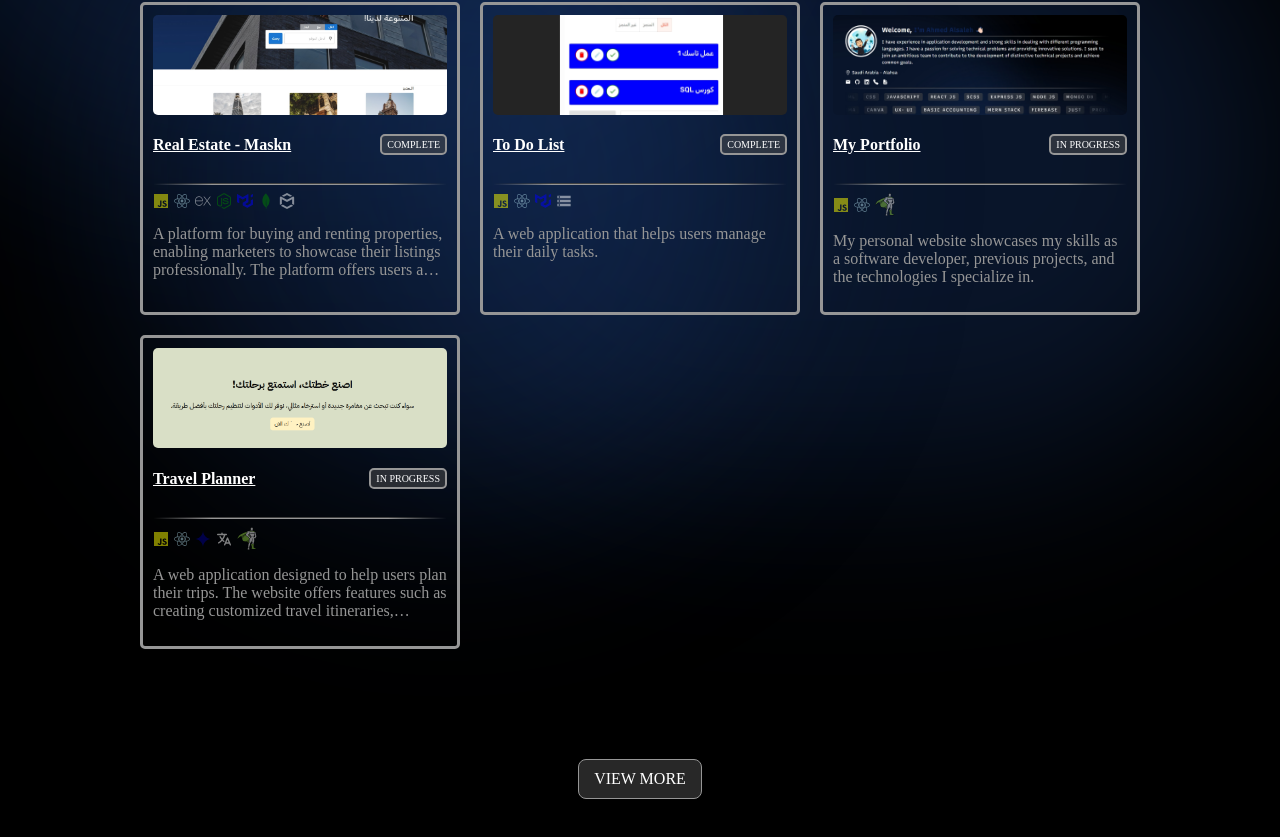
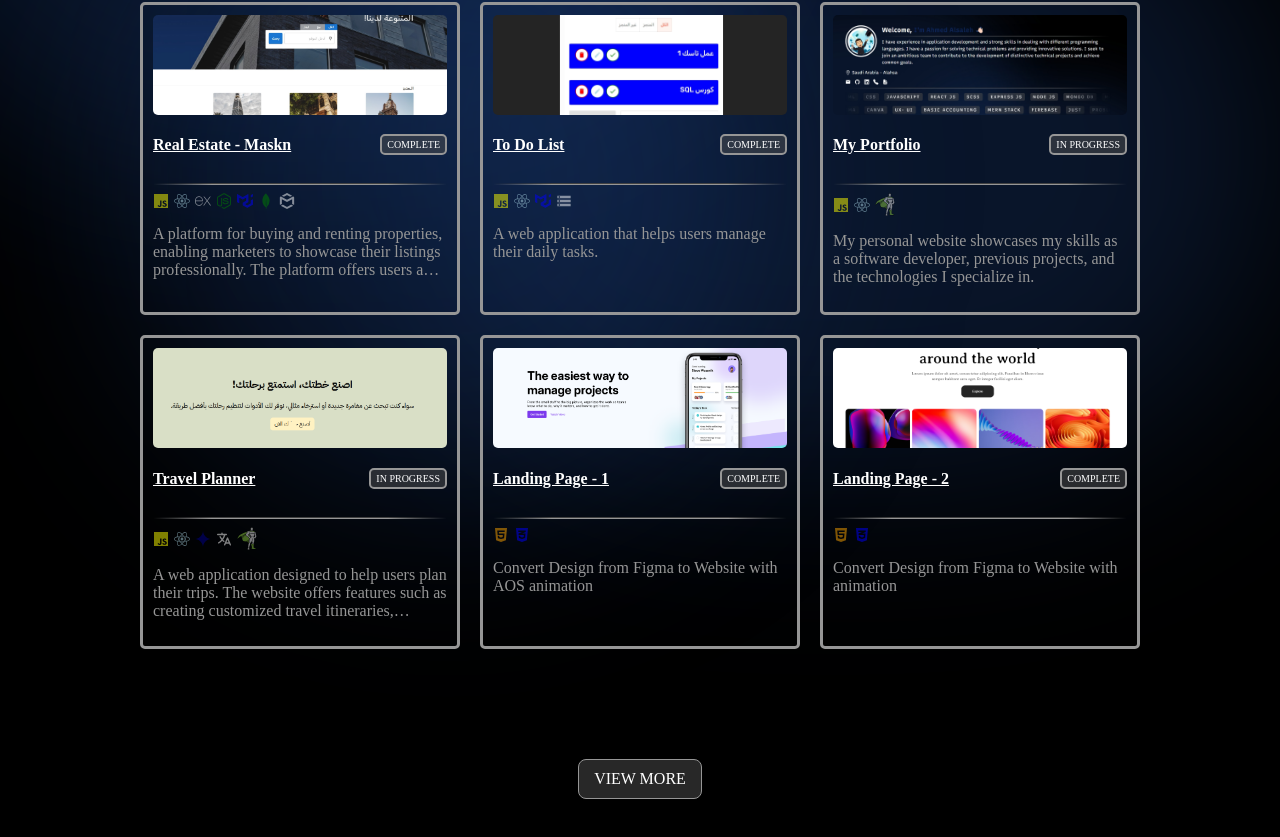
Before and after one commit to AhmedY29/Portfolio, a React (Vite) app: page / in a window 1280 px wide. Shown: the part 487-1324 px from the top of the page. Built offline with nearby package versions, Linux system fonts and the light colour scheme; a web font is replaced by a local one.

Commit message:
add new Projects

```diff
--- a/src/components/Card.jsx
+++ b/src/components/Card.jsx
@@ -9,6 +9,9 @@ import { SiMailtrap } from "react-icons/si";
 import { MdOutlineStorage } from "react-icons/md";
 import { RiGeminiFill } from "react-icons/ri";
 import { IoLanguage } from "react-icons/io5";
+import { FaHtml5 } from "react-icons/fa";
+import { FaCss3Alt } from "react-icons/fa";
+
 import svgGsap from "../assets/gsap.svg";
 import gsap from "gsap";
 
@@ -16,6 +19,8 @@ const Card = forwardRef(
   ({ name, img, desc, technology, complete, link }, ref) => {
     console.log(technology);
     const icons = {
+      html: <FaHtml5 color="orange" className="logos" />,
+      css: <FaCss3Alt color="blue" className="logos" />,
       js: <IoLogoJavascript color="yellow" className="logos" />,
       react: <FaReact color="lightblue" className="logos" />,
       mongo: <SiMongodb color="green" className="logos" />,
--- a/src/components/Projects.jsx
+++ b/src/components/Projects.jsx
@@ -5,6 +5,8 @@ import projectImg1 from "../assets/project1.jpeg";
 import projectImg2 from "../assets/project2.jpeg";
 import projectImg3 from "../assets/project3.jpeg";
 import projectImg4 from "../assets/project4.png";
+import projectImg5 from "../assets/project5.png";
+import projectImg6 from "../assets/project6.png";
 import gsap from "gsap";
 
 function Projects() {
@@ -74,6 +76,22 @@ function Projects() {
       complete: false,
       link: "https://travel-plan1.netlify.app/",
     },
+    {
+      name: "Landing Page - 1",
+      desc: "Convert Design from Figma to Website with AOS animation",
+      technologies: ["html", "css"],
+      img: projectImg5,
+      complete: true,
+      link: "https://ahmedy29.github.io/Landing-1/",
+    },
+    {
+      name: "Landing Page - 2",
+      desc: "Convert Design from Figma to Website with animation",
+      technologies: ["html", "css"],
+      img: projectImg6,
+      complete: true,
+      link: "https://ahmedy29.github.io/Landing-2/",
+    },
   ];
   return (
     <section ref={prgRef}>
```
Also changed, not shown: src/assets/project5.png (added), src/assets/project6.png (added).
